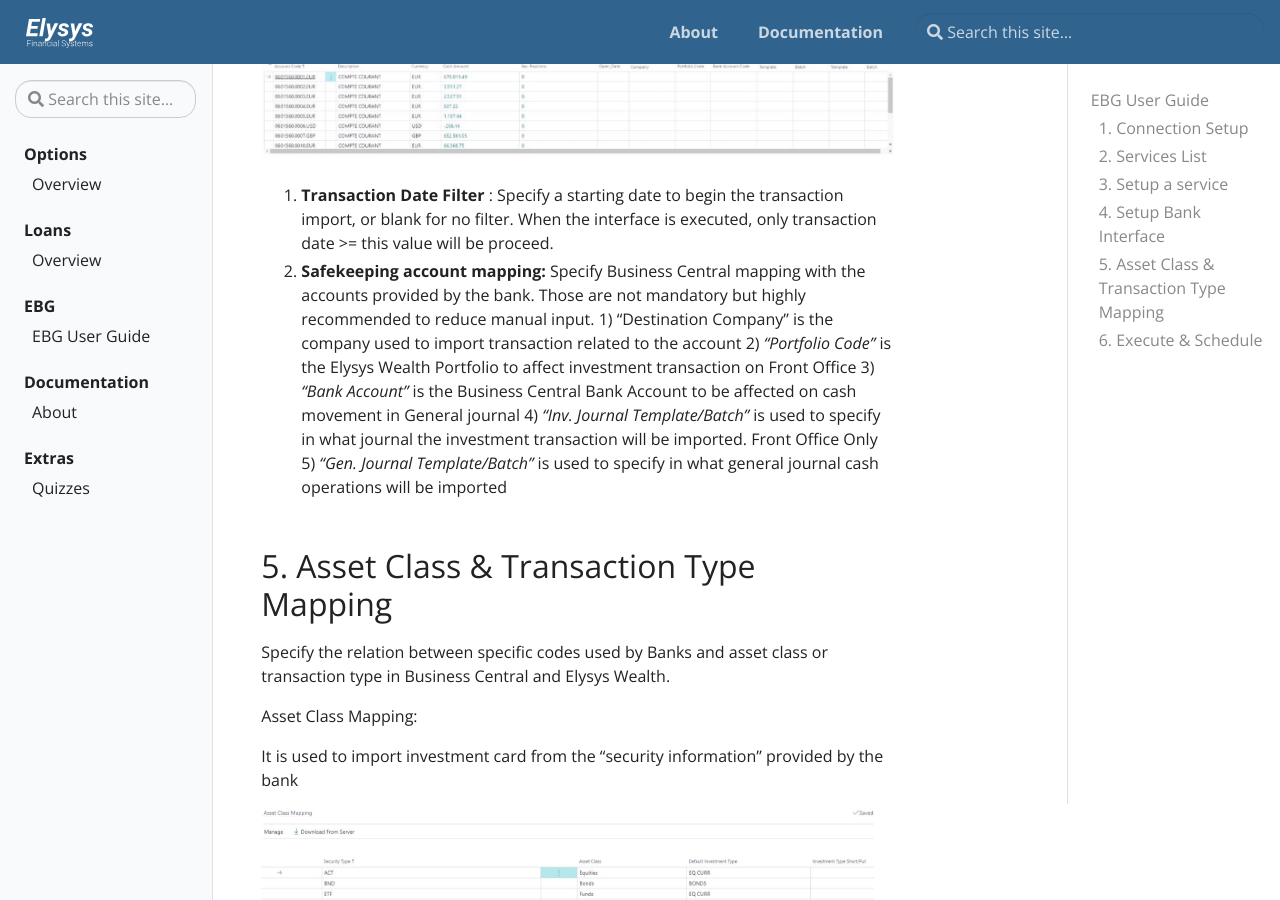
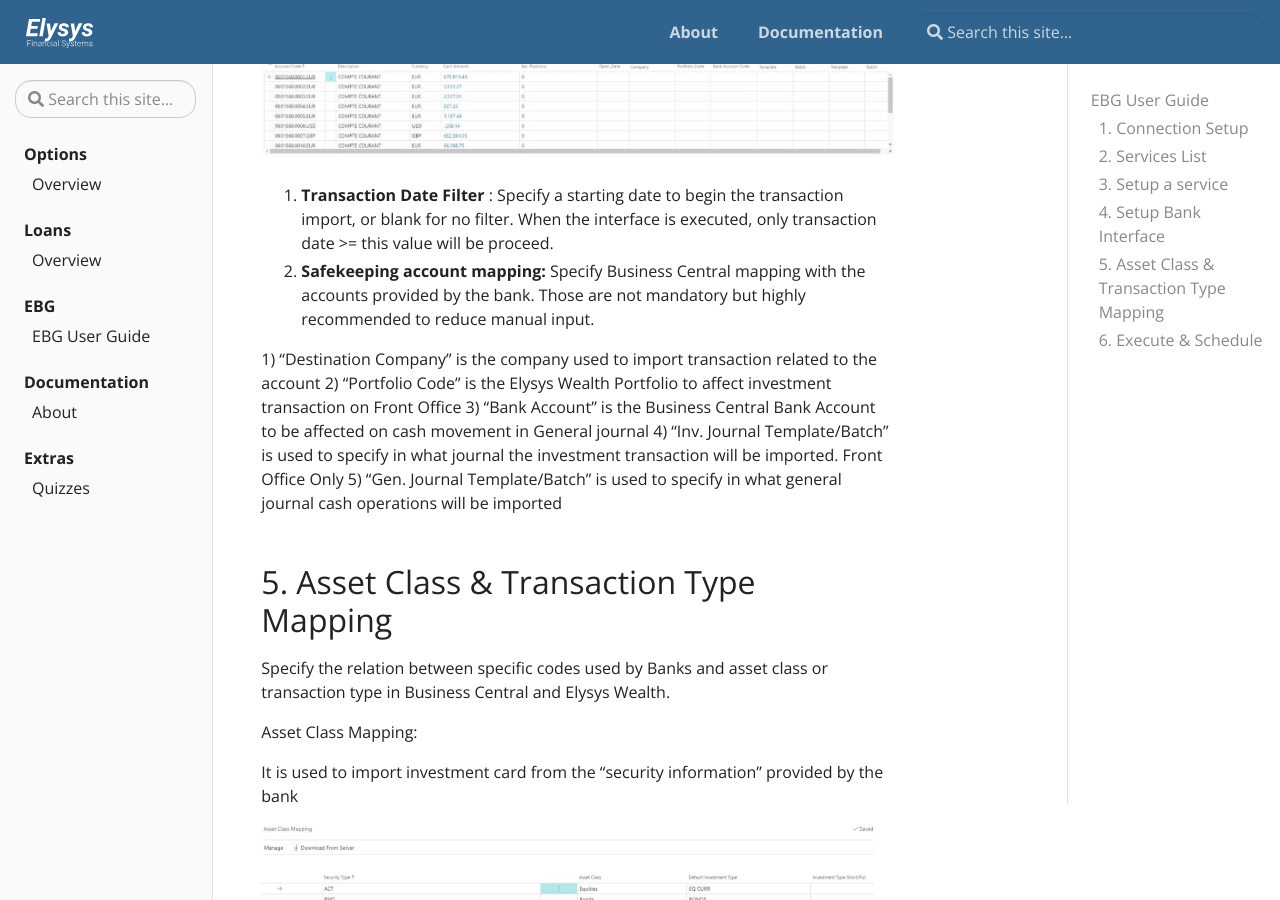
Before and after one commit to Elysys/Docs, a Jekyll site: the page built from _docs/ebg/EBG User Guide.md, in a window 1280 px wide and 900 px high, scrolled down 2213 px. Built offline with Jekyll 4.4.1, drawn with Linux system fonts in a browser that asks for light colours.

Commit message:
fiel chnaged font bold similar

```diff
--- a/_docs/ebg/EBG User Guide.md
+++ b/_docs/ebg/EBG User Guide.md
@@ -46,11 +46,12 @@ Bank Interface need additional setup once the company have been selected. Open t
 
 1. **Transaction Date Filter** : Specify a starting date to begin the transaction import, or blank for no filter. When the interface is executed, only transaction date >= this value will be proceed.
 1. **Safekeeping account mapping:** Specify Business Central mapping with the accounts provided by the bank. Those are not mandatory but highly recommended to reduce manual input.
- 1) “Destination Company” is the company used to import transaction related to the account
-2) *“Portfolio Code”* is the Elysys Wealth Portfolio to affect investment transaction on Front Office
-3) *“Bank Account”* is the Business Central Bank Account to be affected on cash movement in General journal
-4) *“Inv. Journal Template/Batch”* is used to specify in what journal the investment transaction will be imported. Front Office Only
-5) *“Gen. Journal Template/Batch”* is used to specify in what general journal cash operations will be imported
+
+1) “Destination Company” is the company used to import transaction related to the account
+2) “Portfolio Code” is the Elysys Wealth Portfolio to affect investment transaction on Front Office
+3) “Bank Account” is the Business Central Bank Account to be affected on cash movement in General journal
+4) “Inv. Journal Template/Batch” is used to specify in what journal the investment transaction will be imported. Front Office Only
+5) “Gen. Journal Template/Batch” is used to specify in what general journal cash operations will be imported
 
 
 ## 5. Asset Class & Transaction Type Mapping
@@ -65,7 +66,9 @@ It is used to import investment card from the “security information” provide
 
 During the import, the process look at each “Security Information”, verify if the investment card already exists in Business Central, then create it if it does not exists yet using Asset Class define in this table.
 
-***!! If “Asset Class” is set to blank here, related securities will not be imported.*** Transaction Type Mapping
+**!! If “Asset Class” is set to blank here, related securities will not be imported.**
+
+**Transaction Type Mapping**
 
 It is used to import the “Cash operations” in **General Journal**
 
```
